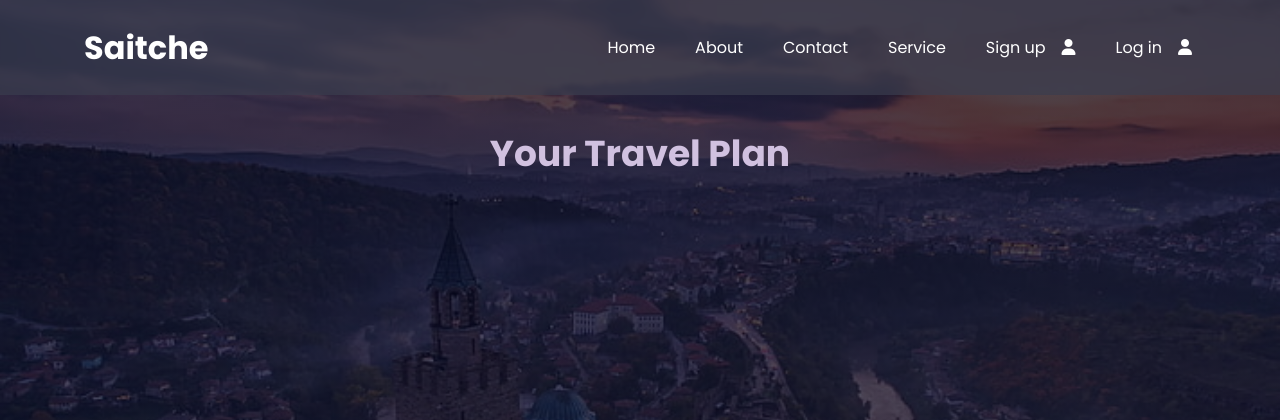
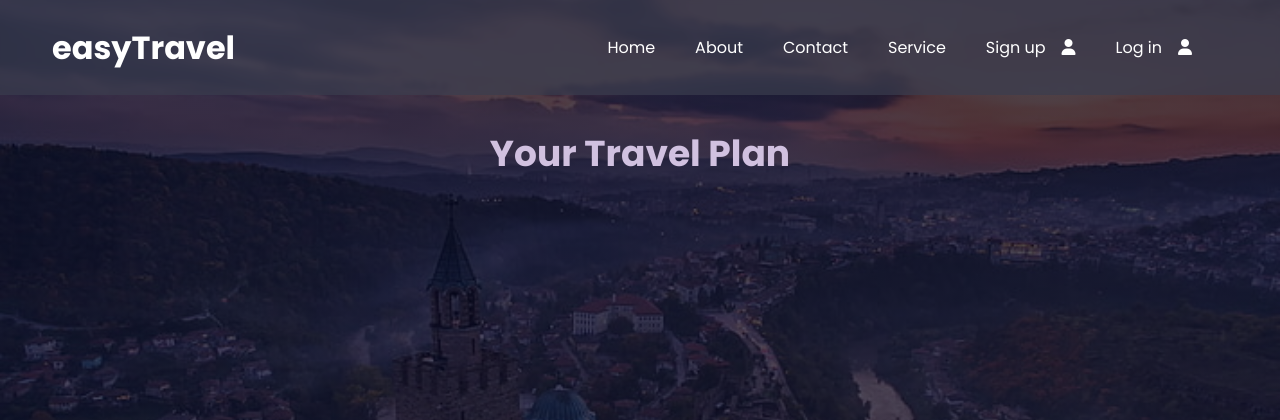
Before and after one commit to tsonchi/qki-gubuli, a Flask app: page /plan_route in a window 1280 px wide. Shown: the top 420 px of the page. Run offline with Flask 3, Linux system fonts and the light colour scheme; some libraries are stand-ins or nearby versions.

Commit message:
malki promeni po imeto i titlea i ikonka

```diff
--- a/Backend/static/css/about.css
+++ b/Backend/static/css/about.css
@@ -31,7 +31,7 @@ header {
 #title {
     font-weight: 900;
     font-size: 2em;
-    margin-left: 2em;
+    margin-left: 1em;
     color: white;
 }
 
--- a/Backend/static/css/login.css
+++ b/Backend/static/css/login.css
@@ -31,7 +31,7 @@ header {
 #title {
     font-weight: 900;
     font-size: 2em;
-    margin-left: 2em;
+    margin-left: 1em;
     color: white;
 }
 
@@ -391,3 +391,9 @@ input[name="submit"]{
     font-size: 20px;
     margin-right: 10px;
 }
+.Ez{
+
+    height: 3em;
+    width: 5%;
+    border-radius: 5px;
+}
--- a/Backend/static/css/style.css
+++ b/Backend/static/css/style.css
@@ -27,14 +27,15 @@ header {
     background-color: rgba(59, 62, 79, 0.7);
     padding: 10px 0;
     backdrop-filter: blur(2px);
+    align-items: center;
 }
+
 #title {
     font-weight: 900;
     font-size: 2em;
-    margin-left: 2em;
+    margin-left: 1em;
     color: white;
 }
-
 
 nav {
     display: flex;
--- a/Backend/templates/about.html
+++ b/Backend/templates/about.html
@@ -7,13 +7,14 @@
     <link rel="stylesheet" href="https://cdnjs.cloudflare.com/ajax/libs/font-awesome/4.7.0/css/font-awesome.min.css">
     <link href="https://fonts.googleapis.com/css2?family=Poppins:wght@100;400;700&display=swap" rel="stylesheet">
     <script src="https://kit.fontawesome.com/c19c712794.js" crossorigin="anonymous"></script>
-    <title>Document</title>
+    <title>easyTravel</title>
+    <link rel="icon" href="static/images/eztravels.png" type="image/png">
 </head>
 <body>
     <header class="header">
 
         <nav>
-            <h1 id = "title">Saitche</h1>
+            <h1 id = "title">easyTravel</h1>
             <ul class="nav">
                 <li><a href="/home">Home</a></li>
                 <li><a href="/about">About</a></li>
--- a/Backend/templates/contact.html
+++ b/Backend/templates/contact.html
@@ -5,6 +5,7 @@
     <meta charset="UTF-8">
     <meta name="viewport" content="width=device-width, initial-scale=1.0">
     <title>Contact Us</title>
+    <link rel="icon" href="static/images/eztravels.png" type="image/png">
     <link rel="stylesheet" href="static/css/contact.css">
     <link rel="stylesheet" href="https://cdnjs.cloudflare.com/ajax/libs/font-awesome/4.7.0/css/font-awesome.min.css">
     <script src="https://kit.fontawesome.com/c19c712794.js" crossorigin="anonymous"></script>
@@ -14,7 +15,7 @@
     <header class="header">
 
         <nav>
-            <h1 id = "title">Saitche</h1>
+            <h1 id = "title">easyTravel</h1>
             <ul class="nav">
                 <li><a href="/home">Home</a></li>
                 <li><a href="/about">About</a></li>
--- a/Backend/templates/display.html
+++ b/Backend/templates/display.html
@@ -7,13 +7,15 @@
     <link rel="stylesheet" href="https://cdnjs.cloudflare.com/ajax/libs/font-awesome/4.7.0/css/font-awesome.min.css">
     <link href="https://fonts.googleapis.com/css2?family=Poppins:wght@100;400;700&display=swap" rel="stylesheet">
     <script src="https://kit.fontawesome.com/c19c712794.js" crossorigin="anonymous"></script>
-    <title>Document</title>
+    <title>easyTravel</title>
+    <link rel="icon" href="static/images/eztravels.png" type="image/png">
+
 </head>
 <body>
     <header class="header">
 
         <nav>
-            <h1 id = "title">Saitche</h1>
+            <h1 id = "title">easyTravel</h1>
             <ul class="nav">
                 <li><a href="/home">Home</a></li>
                 <li><a href="/about">About</a></li>
--- a/Backend/templates/input.html
+++ b/Backend/templates/input.html
@@ -7,13 +7,15 @@
     <link rel="stylesheet" href="https://cdnjs.cloudflare.com/ajax/libs/font-awesome/4.7.0/css/font-awesome.min.css">
     <link href="https://fonts.googleapis.com/css2?family=Poppins:wght@100;400;700&display=swap" rel="stylesheet">
     <script src="https://kit.fontawesome.com/c19c712794.js" crossorigin="anonymous"></script>
-    <title>Document</title>
+    <title>easyTravel</title>
+    <link rel="icon" href="static/images/eztravels.png" type="image/png">
+
 </head>
 <body>
     <header class="header">
 
         <nav>
-            <h1 id = "title">Saitche</h1>
+            <h1 id = "title">easyTravel</h1>
             <ul class="nav">
                 <li><a href="/home">Home</a></li>
                 <li><a href="/about">About</a></li>
--- a/Backend/templates/login.html
+++ b/Backend/templates/login.html
@@ -4,6 +4,7 @@
     <meta charset="UTF-8">
     <meta name="viewport" content="width=device-width, initial-scale=1.0">
     <title>Log In</title>
+    <link rel="icon" href="static/images/eztravels.png" type="image/png">
     <link rel="stylesheet" href="static/css/login.css">
     <link rel="stylesheet" href="https://cdnjs.cloudflare.com/ajax/libs/font-awesome/4.7.0/css/font-awesome.min.css">
     <link href="https://fonts.googleapis.com/css2?family=Poppins:wght@100;400;700&display=swap" rel="stylesheet">
@@ -12,7 +13,7 @@
 <body>
     <header class="header">
         <nav>
-            <h1 id="title">Saitche</h1>
+            <h1 id="title">easyTravel</h1>
             <ul class="nav">
                 <li><a href="{{ url_for('homepage') }}">Home</a></li>
                 <li><a href="/about">About</a></li>
--- a/Backend/templates/plan_route.html
+++ b/Backend/templates/plan_route.html
@@ -3,7 +3,8 @@
 <head>
     <meta charset="UTF-8">
     <meta name="viewport" content="width=device-width, initial-scale=1.0">
-    <title>Sign Up</title>
+    <title>easyTravel</title>
+    <link rel="icon" href="static/images/eztravels.png" type="image/png">
     <link rel="stylesheet" href="static/css/login.css">
     <link rel="stylesheet" href="https://cdnjs.cloudflare.com/ajax/libs/font-awesome/4.7.0/css/font-awesome.min.css">
     <link href="https://fonts.googleapis.com/css2?family=Poppins:wght@100;400;700&display=swap" rel="stylesheet">
@@ -12,7 +13,7 @@
 <body>
     <header class="header">
         <nav>
-            <h1 id="title">Saitche</h1>
+            <h1 id="title">easyTravel</h1>
             <ul class="nav">
                 <li><a href="/home">Home</a></li>
                 <li><a href="/about">About</a></li>
--- a/Backend/templates/signup.html
+++ b/Backend/templates/signup.html
@@ -4,6 +4,7 @@
     <meta charset="UTF-8">
     <meta name="viewport" content="width=device-width, initial-scale=1.0">
     <title>Sign Up</title>
+    <link rel="icon" href="static/images/eztravels.png" type="image/png">
     <link rel="stylesheet" href="static/css/login.css">
     <link rel="stylesheet" href="https://cdnjs.cloudflare.com/ajax/libs/font-awesome/4.7.0/css/font-awesome.min.css">
     <link href="https://fonts.googleapis.com/css2?family=Poppins:wght@100;400;700&display=swap" rel="stylesheet">
@@ -12,7 +13,7 @@
 <body>
     <header class="header">
         <nav>
-            <h1 id="title">Saitche</h1>
+            <h1 id="title">easyTravel</h1>
             <ul class="nav">
                 <li><a href="/home">Home</a></li>
                 <li><a href="/about">About</a></li>
```
Also changed, not shown: Backend/static/css/contact.css (+7 -1 lines), Backend/static/css/posts.css (+7 -1 lines), Backend/static/images/eztravels.png (added).
